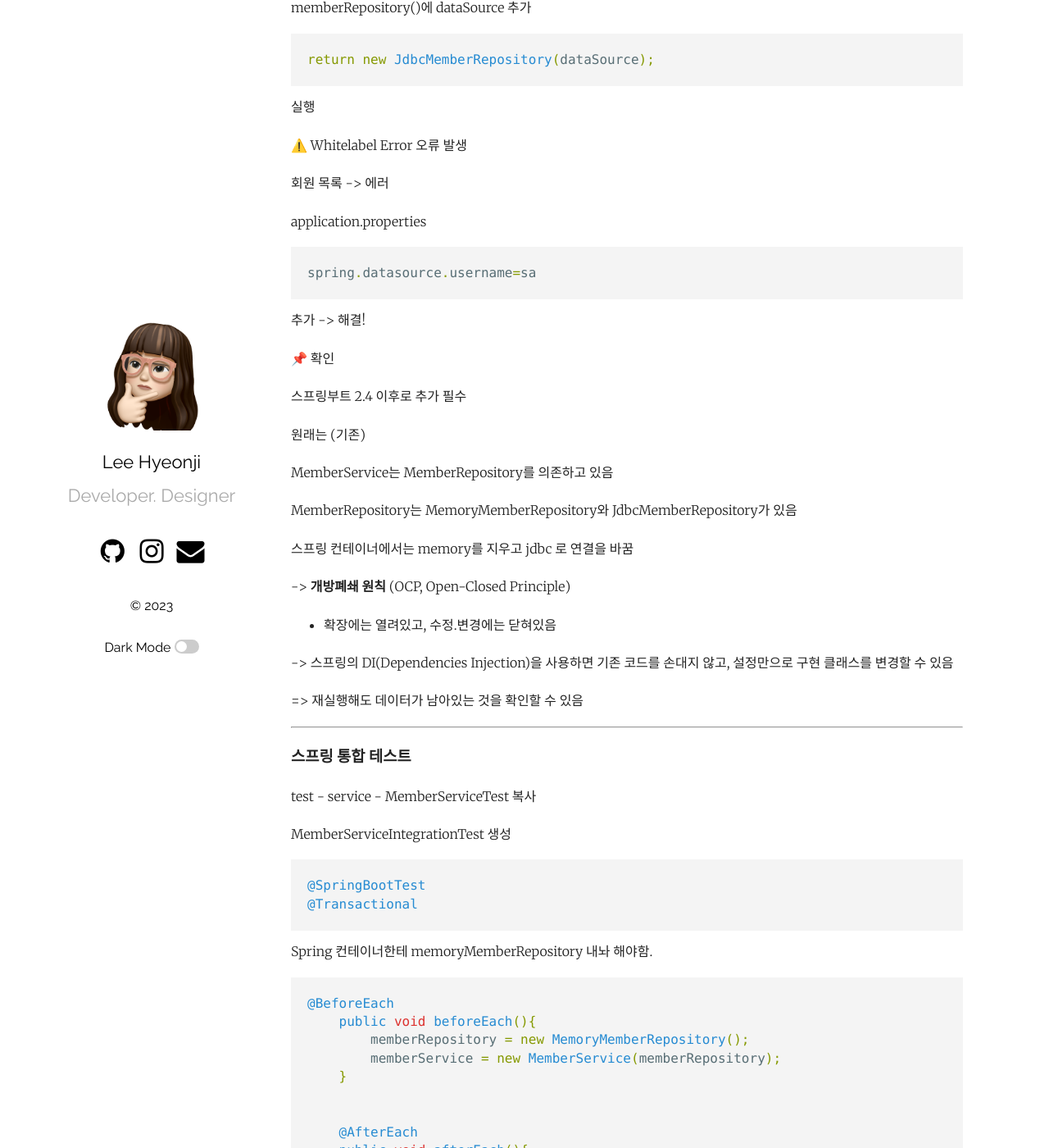
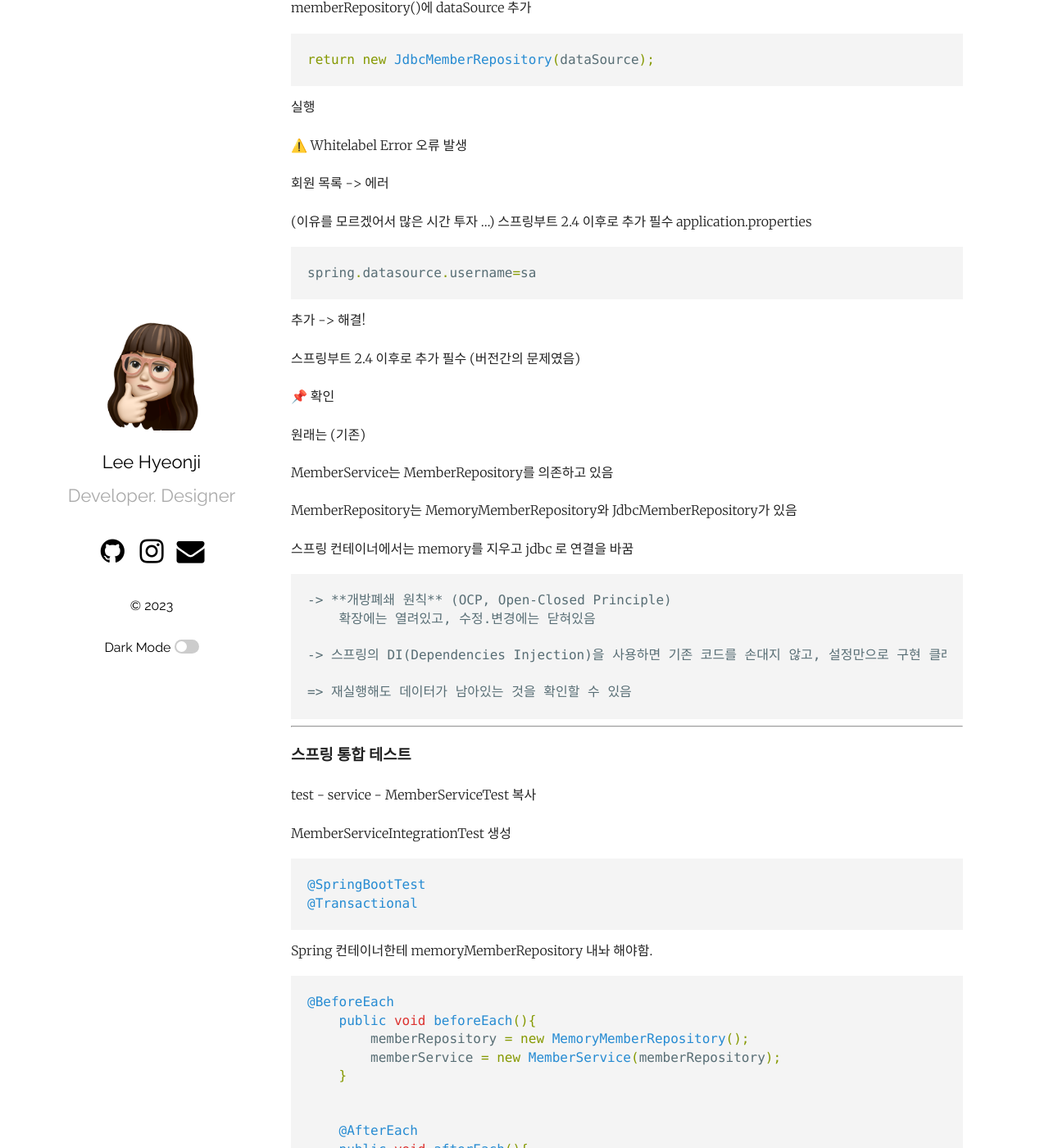
Before and after one commit to ehyeong/ehyeong.github.io, a Jekyll site: the page built from _posts/2023-07-02-springboot5.markdown, in a window 1280 px wide and 1400 px high, scrolled down 6006 px. Shown: the whole window at 82% size. Built offline with Jekyll 4.4.1, drawn with Linux system fonts in a browser that asks for light colours.

Commit message:
jdbctemplate 수정

````diff
--- a/_posts/2023-07-02-springboot5.markdown
+++ b/_posts/2023-07-02-springboot5.markdown
@@ -287,15 +287,17 @@ return new JdbcMemberRepository(dataSource);
 
 회원 목록 -> 에러
 
+(이유를 모르겠어서 많은 시간 투자 ...)
+스프링부트 2.4 이후로 추가 필수
 application.properties
 ```java
 spring.datasource.username=sa
 ```
 추가 -> 해결!
 
+스프링부트 2.4 이후로 추가 필수 (버전간의 문제였음)
+
 📌 확인
-
-스프링부트 2.4 이후로 추가 필수
 
 원래는 (기존)
 
@@ -306,12 +308,14 @@ MemberRepository는 MemoryMemberRepository와 JdbcMemberRepository가 있음
 스프링 컨테이너에서는
 memory를 지우고 jdbc 로 연결을 바꿈
 
+```
 -> **개방폐쇄 원칙** (OCP, Open-Closed Principle)
-- 확장에는 열려있고, 수정.변경에는 닫혀있음
+    확장에는 열려있고, 수정.변경에는 닫혀있음
 
 -> 스프링의 DI(Dependencies Injection)을 사용하면 기존 코드를 손대지 않고, 설정만으로 구현 클래스를 변경할 수 있음
 
 => 재실행해도 데이터가 남아있는 것을 확인할 수 있음
+```
 
 ***
 
````
